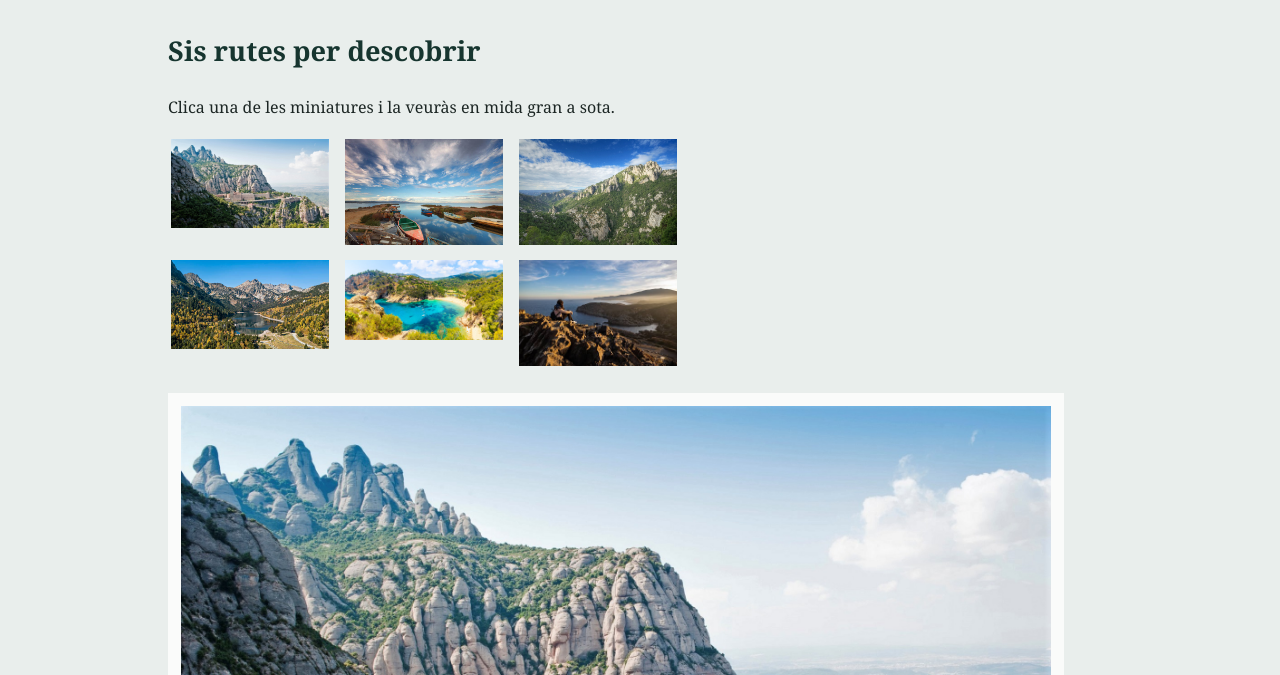
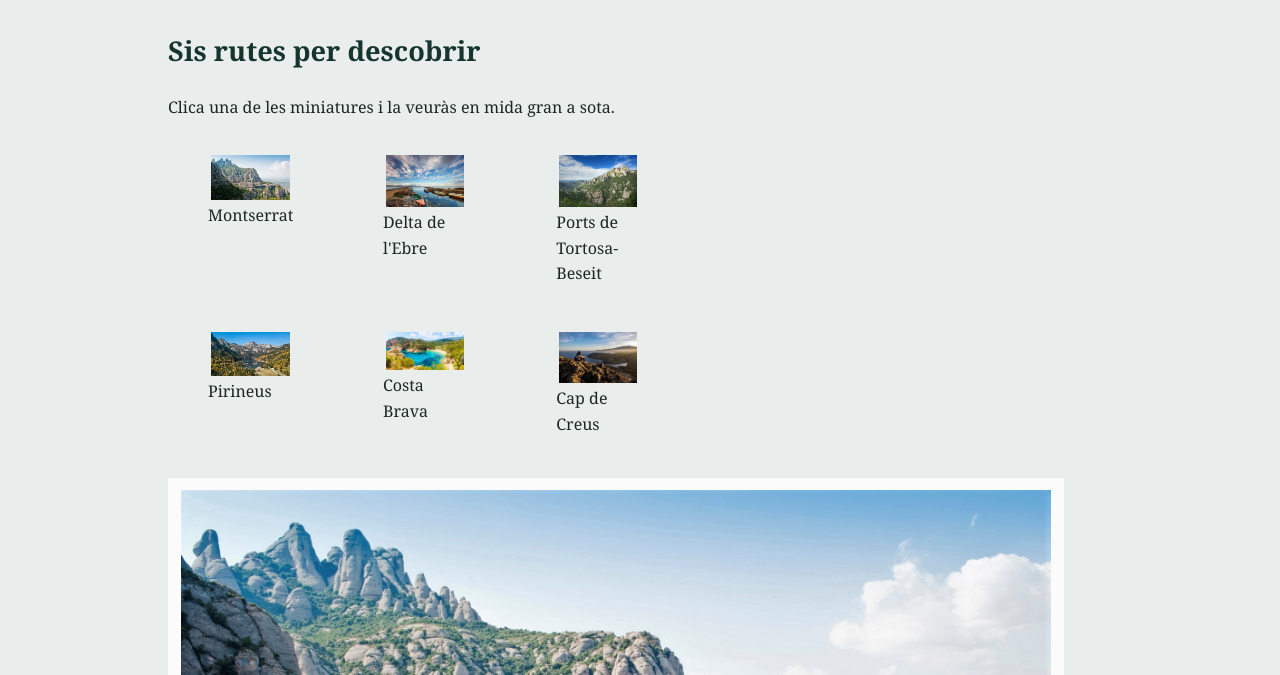
Before and after one commit to aymanealami88/LLM2026_27-Activitat5, a plain HTML site: page rutes.html in a window 1280 px wide. Shown: the part 125-800 px from the top of the page. Drawn offline with Linux system fonts and the light colour scheme.

Commit message:
Refactor image gallery to use figure elements

```diff
--- a/rutes.html
+++ b/rutes.html
@@ -29,12 +29,30 @@
     <p>Clica una de les miniatures i la veuràs en mida gran a sota.</p>
 
     <div class="galeria-miniatures">
+      <figure>
         <img src="img/mini1.png" data-gran="img/gran1.png" alt="Montserrat" onclick="mostrarImatge(this)">
+        <figcaption>Montserrat</figcaption>
+      </figure>
+      <figure>
         <img src="img/mini2.png" data-gran="img/gran2.png" alt="Delta de l'Ebre" onclick="mostrarImatge(this)">
+        <figcaption>Delta de l'Ebre</figcaption>
+      </figure>
+      <figure>
         <img src="img/mini3.png" data-gran="img/gran3.png" alt="Ports de Tortosa-Beseit" onclick="mostrarImatge(this)">
+        <figcaption>Ports de Tortosa-Beseit</figcaption>
+      </figure>
+      <figure>
         <img src="img/mini4.png" data-gran="img/gran4.png" alt="Pirineus" onclick="mostrarImatge(this)">
+        <figcaption>Pirineus</figcaption>
+      </figure>
+      <figure>
         <img src="img/mini5.png" data-gran="img/gran5.png" alt="Costa Brava" onclick="mostrarImatge(this)">
+        <figcaption>Costa Brava</figcaption>
+      </figure>
+      <figure>
         <img src="img/mini6.png" data-gran="img/gran6.png" alt="Cap de Creus" onclick="mostrarImatge(this)">
+        <figcaption>Cap de Creus</figcaption>
+      </figure>
     </div>
 
     <figure class="visor">
```
Lines whose indentation alone changed are shown as unchanged.
